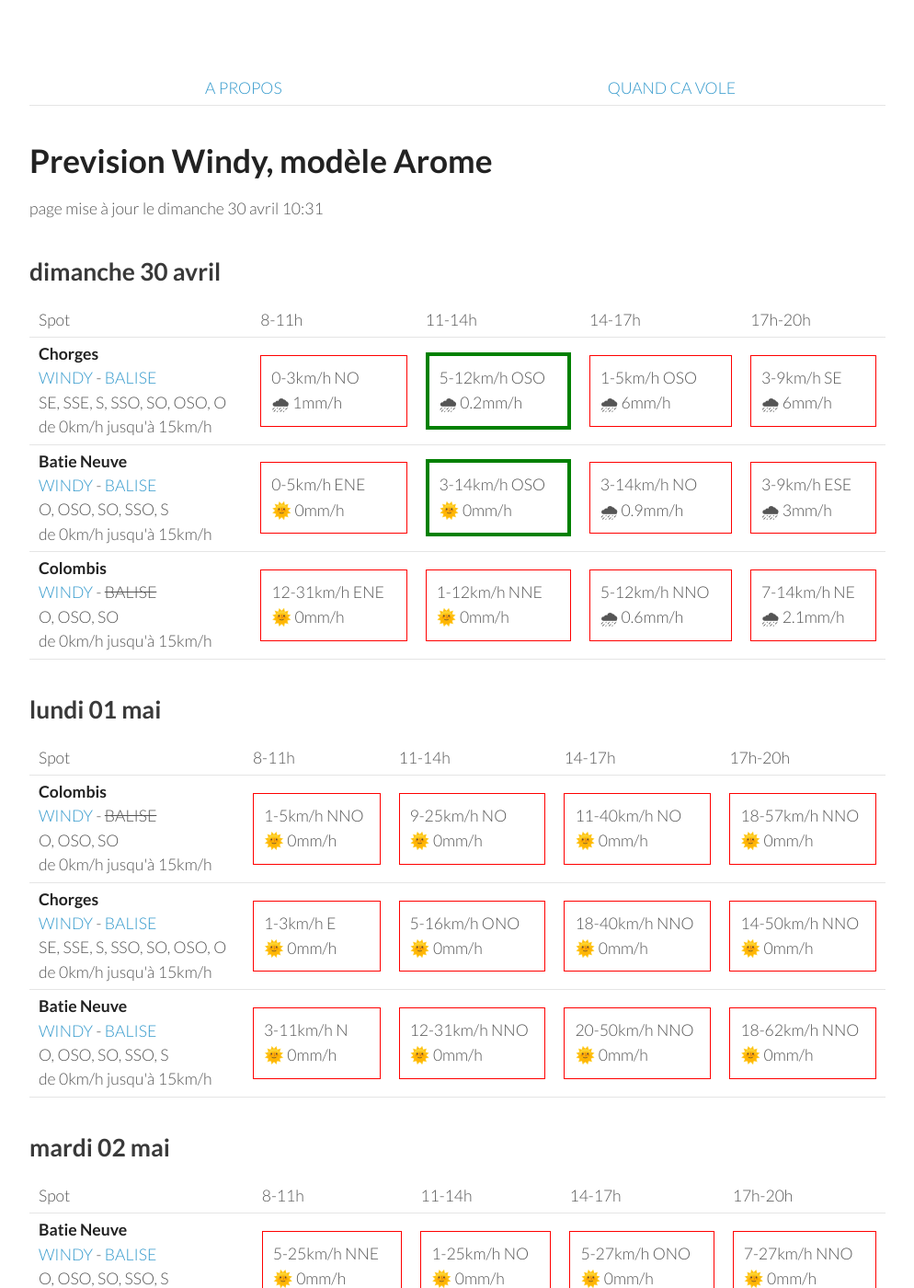
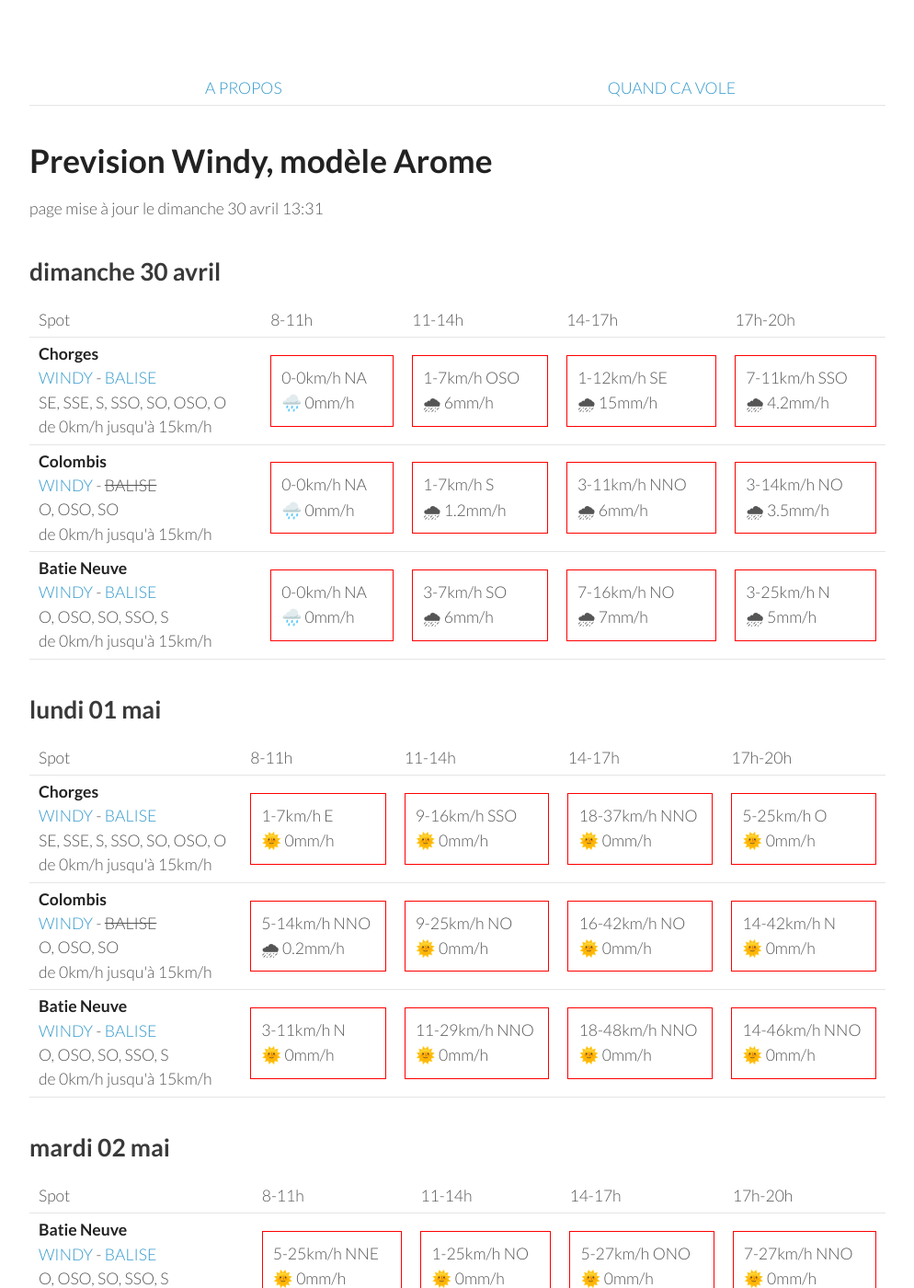
Before and after one commit to parapente-dans-le-nord/parapente-dans-le-nord.github.io, a Jekyll site: the page built from serre_poncon.markdown, in a window 1280 px wide and 1400 px high. Shown: the whole window at 92% size, without its empty margins (26-1020 px from the left). Built offline with Jekyll 4.4.1, drawn with Linux system fonts in a browser that asks for light colours.

Commit message:
update index.markdown

```diff
--- a/serre_poncon.markdown
+++ b/serre_poncon.markdown
@@ -7,7 +7,7 @@ title:  "Tous les spots"
 {: .links}
 
 # Prevision Windy, modèle Arome
-page mise à jour le dimanche 30 avril 10:31
+page mise à jour le dimanche 30 avril 13:31
 
 ## dimanche 30 avril
 
@@ -24,31 +24,28 @@ page mise à jour le dimanche 30 avril 10:31
 <tr>
         <td><strong>Chorges</strong><br><a href="https://windy.com/44.578/6.280?44.559,6.262,10">WINDY</a> - <span class=""><a href="https://www.openwindmap.org/PP554">BALISE</a> </span><br> <span class="vent-favorable">SE, SSE, S, SSO, SO, OSO, O</span><br><span class="force-vent">de 0km/h jusqu'à 15km/h</span> </td>
 
-            <td><div class="not-flyable"><p>0-3km/h NO</p><p>🌧 1mm/h</p></div></td>
-            <td><div class="flyable"><p>5-12km/h OSO</p><p>🌧 0.2mm/h</p></div></td>
-            <td><div class="not-flyable"><p>1-5km/h OSO</p><p>🌧 6mm/h</p></div></td>
-            <td><div class="not-flyable"><p>3-9km/h SE</p><p>🌧 6mm/h</p></div></td>
+            <td><div class="not-flyable"><p>0-0km/h NA</p><p>🌧️ 0mm/h</p></div></td>
+            <td><div class="not-flyable"><p>1-7km/h OSO</p><p>🌧 6mm/h</p></div></td>
+            <td><div class="not-flyable"><p>1-12km/h SE</p><p>🌧 15mm/h</p></div></td>
+            <td><div class="not-flyable"><p>7-11km/h SSO</p><p>🌧 4.2mm/h</p></div></td>
 
+    </tr>
+<tr>
+        <td><strong>Colombis</strong><br><a href="https://windy.com/44.494/6.216?44.559,6.262,10">WINDY</a> - <span class="no-balise"> BALISE </span><br> <span class="vent-favorable">O, OSO, SO</span><br><span class="force-vent">de 0km/h jusqu'à 15km/h</span> </td>
+
+            <td><div class="not-flyable"><p>0-0km/h NA</p><p>🌧️ 0mm/h</p></div></td>
+            <td><div class="not-flyable"><p>1-7km/h S</p><p>🌧 1.2mm/h</p></div></td>
+            <td><div class="not-flyable"><p>3-11km/h NNO</p><p>🌧 6mm/h</p></div></td>
+            <td><div class="not-flyable"><p>3-14km/h NO</p><p>🌧 3.5mm/h</p></div></td>
 
     </tr>
 <tr>
         <td><strong>Batie Neuve</strong><br><a href="https://windy.com/44.584/6.236?44.559,6.262,10,m:eTtagly">WINDY</a> - <span class=""><a href="https://www.openwindmap.org/PP554">BALISE</a> </span><br> <span class="vent-favorable">O, OSO, SO, SSO, S</span><br><span class="force-vent">de 0km/h jusqu'à 15km/h</span> </td>
 
-            <td><div class="not-flyable"><p>0-5km/h ENE</p><p>🌞 0mm/h</p></div></td>
-            <td><div class="flyable"><p>3-14km/h OSO</p><p>🌞 0mm/h</p></div></td>
-            <td><div class="not-flyable"><p>3-14km/h NO</p><p>🌧 0.9mm/h</p></div></td>
-            <td><div class="not-flyable"><p>3-9km/h ESE</p><p>🌧 3mm/h</p></div></td>
-
-
-    </tr>
-<tr>
-        <td><strong>Colombis</strong><br><a href="https://windy.com/44.494/6.216?44.559,6.262,10">WINDY</a> - <span class="no-balise"> BALISE </span><br> <span class="vent-favorable">O, OSO, SO</span><br><span class="force-vent">de 0km/h jusqu'à 15km/h</span> </td>
-
-            <td><div class="not-flyable"><p>12-31km/h ENE</p><p>🌞 0mm/h</p></div></td>
-            <td><div class="not-flyable"><p>1-12km/h NNE</p><p>🌞 0mm/h</p></div></td>
-            <td><div class="not-flyable"><p>5-12km/h NNO</p><p>🌧 0.6mm/h</p></div></td>
-            <td><div class="not-flyable"><p>7-14km/h NE</p><p>🌧 2.1mm/h</p></div></td>
-
+            <td><div class="not-flyable"><p>0-0km/h NA</p><p>🌧️ 0mm/h</p></div></td>
+            <td><div class="not-flyable"><p>3-7km/h SO</p><p>🌧 6mm/h</p></div></td>
+            <td><div class="not-flyable"><p>7-16km/h NO</p><p>🌧 7mm/h</p></div></td>
+            <td><div class="not-flyable"><p>3-25km/h N</p><p>🌧 5mm/h</p></div></td>
 
     </tr>
 
@@ -68,22 +65,22 @@ page mise à jour le dimanche 30 avril 10:31
       <td>17h-20h</td>
     </tr>
 <tr>
-        <td><strong>Colombis</strong><br><a href="https://windy.com/44.494/6.216?44.559,6.262,10">WINDY</a> - <span class="no-balise"> BALISE </span><br> <span class="vent-favorable">O, OSO, SO</span><br><span class="force-vent">de 0km/h jusqu'à 15km/h</span> </td>
+        <td><strong>Chorges</strong><br><a href="https://windy.com/44.578/6.280?44.559,6.262,10">WINDY</a> - <span class=""><a href="https://www.openwindmap.org/PP554">BALISE</a> </span><br> <span class="vent-favorable">SE, SSE, S, SSO, SO, OSO, O</span><br><span class="force-vent">de 0km/h jusqu'à 15km/h</span> </td>
 
-            <td><div class="not-flyable"><p>1-5km/h NNO</p><p>🌞 0mm/h</p></div></td>
-            <td><div class="not-flyable"><p>9-25km/h NO</p><p>🌞 0mm/h</p></div></td>
-            <td><div class="not-flyable"><p>11-40km/h NO</p><p>🌞 0mm/h</p></div></td>
-            <td><div class="not-flyable"><p>18-57km/h NNO</p><p>🌞 0mm/h</p></div></td>
+            <td><div class="not-flyable"><p>1-7km/h E</p><p>🌞 0mm/h</p></div></td>
+            <td><div class="not-flyable"><p>9-16km/h SSO</p><p>🌞 0mm/h</p></div></td>
+            <td><div class="not-flyable"><p>18-37km/h NNO</p><p>🌞 0mm/h</p></div></td>
+            <td><div class="not-flyable"><p>5-25km/h O</p><p>🌞 0mm/h</p></div></td>
 
 
     </tr>
 <tr>
-        <td><strong>Chorges</strong><br><a href="https://windy.com/44.578/6.280?44.559,6.262,10">WINDY</a> - <span class=""><a href="https://www.openwindmap.org/PP554">BALISE</a> </span><br> <span class="vent-favorable">SE, SSE, S, SSO, SO, OSO, O</span><br><span class="force-vent">de 0km/h jusqu'à 15km/h</span> </td>
+        <td><strong>Colombis</strong><br><a href="https://windy.com/44.494/6.216?44.559,6.262,10">WINDY</a> - <span class="no-balise"> BALISE </span><br> <span class="vent-favorable">O, OSO, SO</span><br><span class="force-vent">de 0km/h jusqu'à 15km/h</span> </td>
 
-            <td><div class="not-flyable"><p>1-3km/h E</p><p>🌞 0mm/h</p></div></td>
-            <td><div class="not-flyable"><p>5-16km/h ONO</p><p>🌞 0mm/h</p></div></td>
-            <td><div class="not-flyable"><p>18-40km/h NNO</p><p>🌞 0mm/h</p></div></td>
-            <td><div class="not-flyable"><p>14-50km/h NNO</p><p>🌞 0mm/h</p></div></td>
+            <td><div class="not-flyable"><p>5-14km/h NNO</p><p>🌧 0.2mm/h</p></div></td>
+            <td><div class="not-flyable"><p>9-25km/h NO</p><p>🌞 0mm/h</p></div></td>
+            <td><div class="not-flyable"><p>16-42km/h NO</p><p>🌞 0mm/h</p></div></td>
+            <td><div class="not-flyable"><p>14-42km/h N</p><p>🌞 0mm/h</p></div></td>
 
 
     </tr>
@@ -91,9 +88,9 @@ page mise à jour le dimanche 30 avril 10:31
         <td><strong>Batie Neuve</strong><br><a href="https://windy.com/44.584/6.236?44.559,6.262,10,m:eTtagly">WINDY</a> - <span class=""><a href="https://www.openwindmap.org/PP554">BALISE</a> </span><br> <span class="vent-favorable">O, OSO, SO, SSO, S</span><br><span class="force-vent">de 0km/h jusqu'à 15km/h</span> </td>
 
             <td><div class="not-flyable"><p>3-11km/h N</p><p>🌞 0mm/h</p></div></td>
-            <td><div class="not-flyable"><p>12-31km/h NNO</p><p>🌞 0mm/h</p></div></td>
-            <td><div class="not-flyable"><p>20-50km/h NNO</p><p>🌞 0mm/h</p></div></td>
-            <td><div class="not-flyable"><p>18-62km/h NNO</p><p>🌞 0mm/h</p></div></td>
+            <td><div class="not-flyable"><p>11-29km/h NNO</p><p>🌞 0mm/h</p></div></td>
+            <td><div class="not-flyable"><p>18-48km/h NNO</p><p>🌞 0mm/h</p></div></td>
+            <td><div class="not-flyable"><p>14-46km/h NNO</p><p>🌞 0mm/h</p></div></td>
 
 
     </tr>
```
